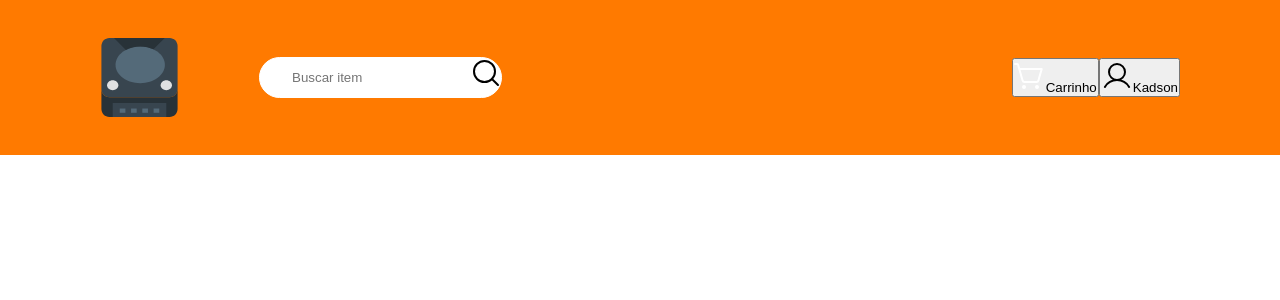
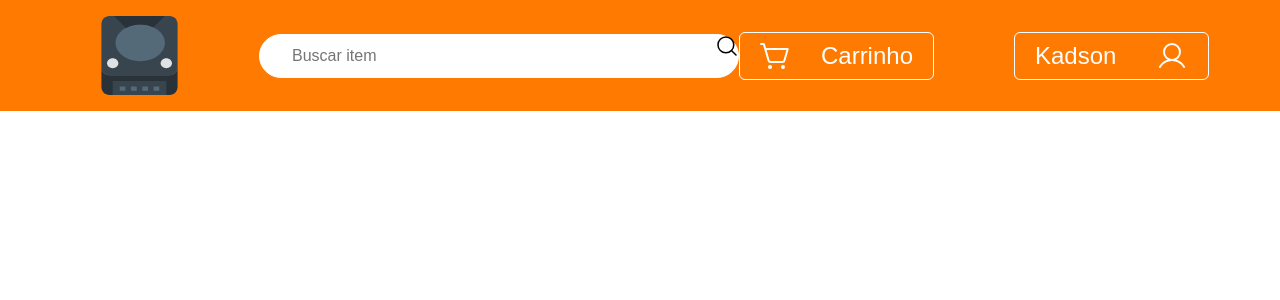
Before and after one commit to gentil-kadson/rental-shop-front, a Next.js app: page /locador in a window 1280 px wide. Shown: the top 300 px of the page. Built offline with nearby package versions, Linux system fonts and the light colour scheme.

Commit message:
styling secondary button

```diff
--- a/src/components/Header/index.module.css
+++ b/src/components/Header/index.module.css
@@ -1,9 +1,10 @@
 .header {
   background-color: #ff7a00;
-  padding: 2.38rem 6.25rem;
+  padding: 1rem 6.25rem;
   display: flex;
   align-items: center;
   justify-content: space-between;
+  width: 100%;
 }
 
 .container {
@@ -14,17 +15,40 @@
 
 .inputIconContainer {
   position: relative;
+  border-radius: 1.88rem;
+  width: 480px;
 }
 
 .searchIcon {
   position: absolute;
-  height: 32px;
-  width: 32px;
+  height: 1.5rem;
+  width: 1.5rem;
   right: 0;
 }
 
 .input {
   border: 1px solid #ffffff;
+  padding: 0.75rem 2rem;
   border-radius: 1.88rem;
-  padding: 0.75rem 2rem;
+  width: 100%;
+  height: 100%;
+  font-size: 1rem;
 }
+
+.input:focus {
+  outline: none;
+}
+
+.secondaryButton {
+  border: 1px solid #fff;
+  border-radius: 6px;
+  background-color: transparent;
+  color: #fff;
+  font-size: 1.5rem;
+  display: flex;
+  align-items: center;
+  justify-content: space-between;
+  padding: 15px 20px;
+  width: 195px;
+  height: 48px;
+}
--- a/src/components/Header/index.tsx
+++ b/src/components/Header/index.tsx
@@ -28,15 +28,15 @@ export default function Header() {
 
                 </div>
 
-                <div>
-                    <button>
+                <div className={styles.container}>
+                    <button className={styles.secondaryButton}>
                         <ShoppingCartSimple size={32} color="#FFF" />
                         Carrinho
                     </button>
 
-                    <button>
+                    <button className={`${styles.userButton} ${styles.secondaryButton}`}>
+                        Kadson
                         <User size={32} />
-                        Kadson
                     </button>
                 </div>
 
```
